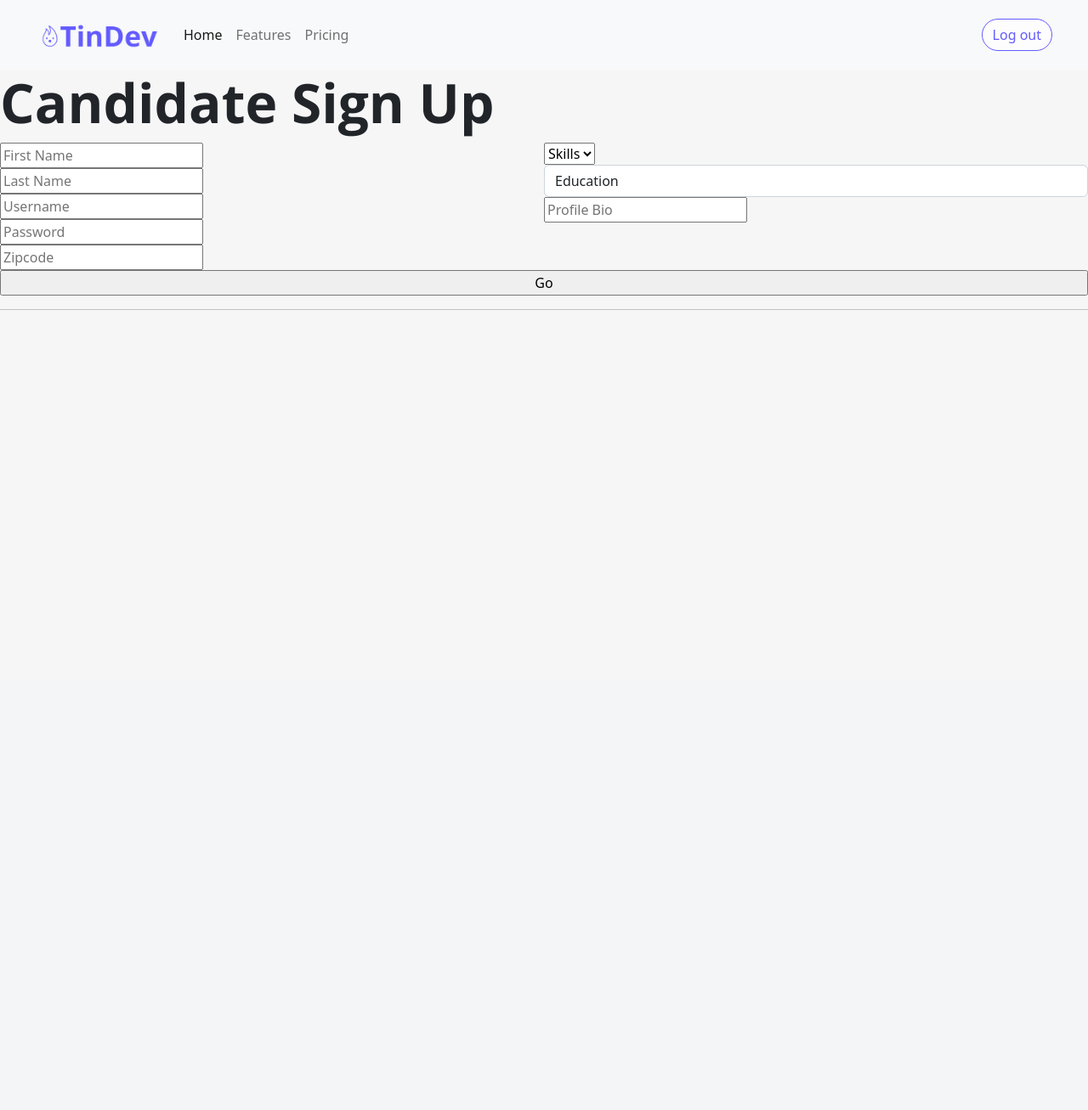
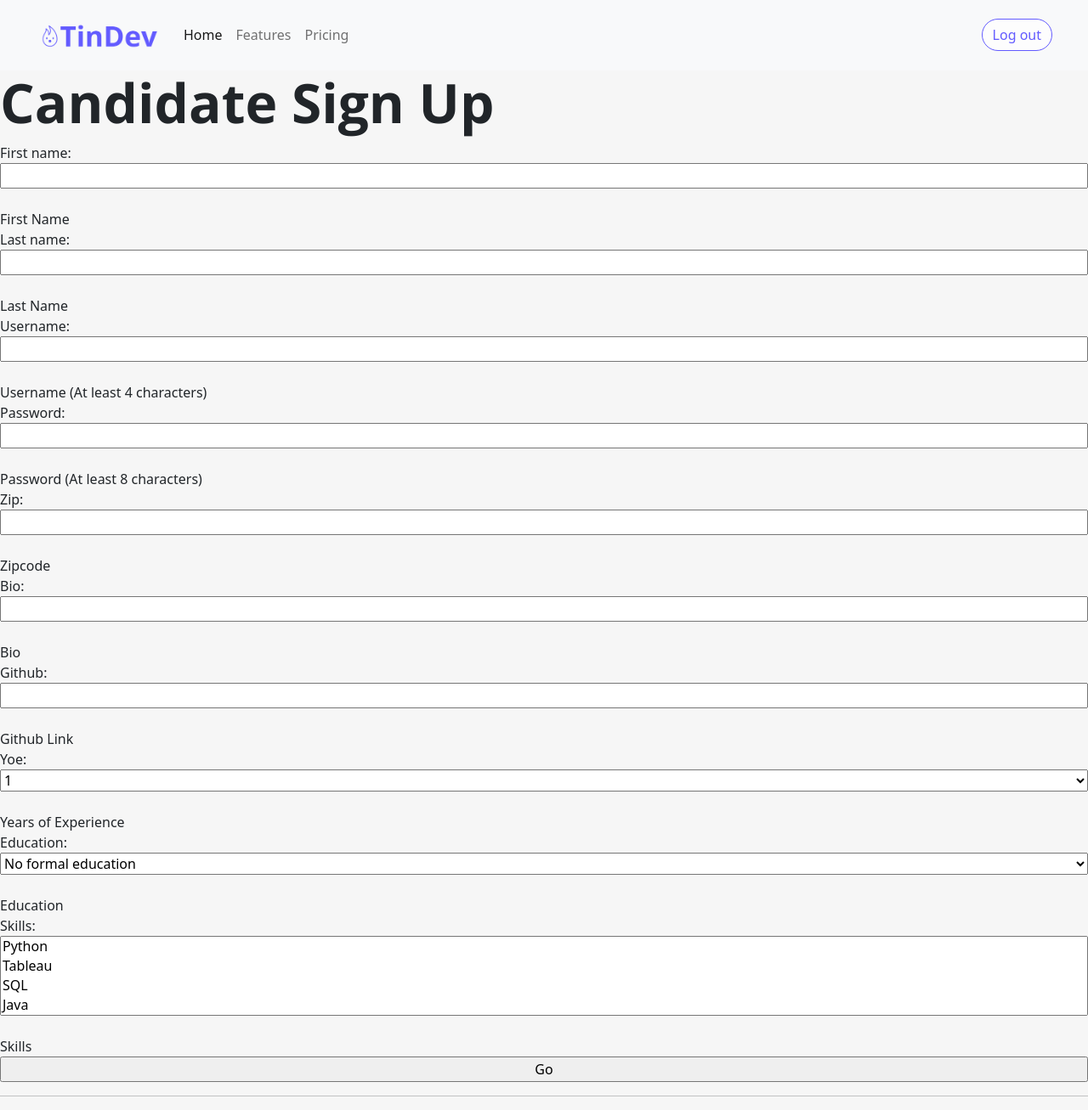
Before and after one commit to lauren-l/TinDev, a Django app: page /signup_candidate in a window 1280 px wide. Shown: the whole page at 85% size. Before the commit the page ends 365 px from the top, so only its background shows below. Run offline with Django 4.2, Linux system fonts and the light colour scheme.

Commit message:
ugly signup pages complete, slight modifications to model

```diff
--- a/TinDev/app/forms.py
+++ b/TinDev/app/forms.py
@@ -1,20 +1,111 @@
 from django import forms
 from django.core.validators import *
+from django.core.exceptions import ValidationError
+from .models import *
+from django.forms.widgets import *
+
+# CONSTANTS
+EDU_CHOICES =(
+    ("1", "No formal education"),
+    ("2", "Coding bootcamp or equivalent"),
+    ("3", "Primary education"),
+    ("4", "Secondary education or high school"),
+    ("5", "Vocational qualification"),
+    ("6", "Bachelor's degree"),
+    ("7", "Master's degree"),
+    ("8", "Doctorate or higher"),
+    ("9", "GED")
+)
+YOE_CHOICES =(
+    ("1", "1"),
+    ("2", "2"),
+    ("3", "3"),
+    ("4", "4"),
+    ("5", "5"),
+    ("6", "6"),
+    ("7", "7"),
+    ("8", "8"),
+    ("9", "9"),
+    ("10", "10")
+)
+
+SKILL_CHOICES = (
+    ("1", "Python"),
+    ("2", "Tableau"),
+    ("3", "SQL"),
+    ("4", "Java"),
+    ("5", "C++"),
+    ("6", "C"),
+    ("7", "Go"),
+    ("8", "PHP"),
+    ("9", "R"),
+    ("10", "Swift"),
+    ("11", "HTML"),
+    ("12", "CSS"),
+    ("13", "JavaScript"),
+    ("14", "AWS"),
+    ("15", "Bash"),
+    ("16", "Perl"),
+    ("17", "Azure"),
+    ("18", "React.js"),
+    ("19", "MySQL"),
+    ("20", "Machine Learning"),
+    ("21", "Vue.js"),
+    ("22", "C#"),
+    ("23", "Natual Language Processing"),
+    ("24", "Docker")
+)
+
+# CUSTOM VALIDATORS
+def clean_first_name(data):
+
+    # Check for non alphabet chars
+    if not data.isalpha():
+        raise ValidationError('Invalid first/last name: nonalphabet characters')
+
+    return data
+
+def clean_last_name(data):
+
+    # Check for non alphabet chars
+    if not data.isalpha():
+        raise ValidationError('Invalid first/last name: nonalphabet characters')
+
+    return data
+
+def clean_zip(data):
+
+    # Check if 5 digits
+    if len(str(data)) < 5:
+        raise ValidationError('Invalid zipcode: less than 5 digits')
+    elif len(str(data)) > 5:
+        raise ValidationError('Invalid zipcode: more than 5 digits')
+
+    return data
+
+# recruiter signup form
 
 class RSignUpForm(forms.Form):
-    first_name = forms.CharField(help_text="First Name" min_length=1, required=True, validators=[clean_name])
-    last_name = forms.CharField(help_text="Last Name", min=1, required=True, validators=[clean_name])
-    username = forms.CharField(help_text="Username (At least 4 characters)", min=4, required=True, validators=[validate_slug])
-    password = forms.CharField(help_text="Password (At least 8 characters)", min=8, required=True, validators=[validate_slug])
-    zip = forms.CharField(help_text="Zipcode", min=5, required=True, validators=[validate_slug])
-    company = forms.TypedChoiceField(help_text="Company", required=True, validators=[validate_slug])
 
-    def clean_name(self):
-        data = self.cleaned_data['first_name']
+    first_name = forms.CharField(help_text="First Name", max_length=50, required=True, validators=[clean_first_name, MaxLengthValidator(50)])
+    last_name = forms.CharField(help_text="Last Name", max_length=50,required=True, validators=[clean_last_name, MaxLengthValidator(50)])
+    username = forms.CharField(help_text="Username (At least 4 characters)", min_length=4, required=True, validators=[validate_slug, MaxLengthValidator(50)])
+    password = forms.CharField(help_text="Password (At least 8 characters)", min_length=8, required=True, validators=[validate_slug, MaxLengthValidator(50)], widget=forms.PasswordInput)
+    zip = forms.IntegerField(help_text="Zipcode", required=True, validators=[clean_zip])
+    company = forms.CharField(help_text="Company", max_length=50, required=True, validators=[validate_slug, MaxLengthValidator(50)])
 
-        # Check for non alphabet chars
-        if not data.isalpha():
-            raise ValidationError('Invalid first name: nonalphabet characters')
 
-        # Remember to always return the cleaned data.
-        return data
+# recruiter signup form
+
+class CSignUpForm(forms.Form):
+    first_name = forms.CharField(help_text="First Name", max_length=50, required=True, validators=[clean_first_name, MaxLengthValidator(50)])
+    last_name = forms.CharField(help_text="Last Name", max_length=50,required=True, validators=[clean_last_name, MaxLengthValidator(50)])
+    username = forms.CharField(help_text="Username (At least 4 characters)", min_length=4, required=True, validators=[validate_slug, MaxLengthValidator(50)])
+    password = forms.CharField(help_text="Password (At least 8 characters)", min_length=8, required=True, validators=[validate_slug, MaxLengthValidator(50)], widget=forms.PasswordInput)
+    zip = forms.IntegerField(help_text="Zipcode", required=True, validators=[clean_zip])
+
+    bio = forms.CharField(help_text="Bio", max_length=500, validators=[MaxLengthValidator(500)])
+    github = forms.URLField(help_text="Github Link", max_length=50, required=True, validators=[URLValidator, MaxLengthValidator(50)])
+    yoe = forms.ChoiceField(help_text="Years of Experience", choices = YOE_CHOICES, required=True)
+    education = forms.ChoiceField(help_text="Education", choices = EDU_CHOICES, required=True)
+    skills = forms.MultipleChoiceField(help_text="Skills", choices = SKILL_CHOICES, required=True)
--- a/TinDev/app/templates/app/signup_candidate.html
+++ b/TinDev/app/templates/app/signup_candidate.html
@@ -49,47 +49,11 @@
 
     <main>
         <H1>Candidate Sign Up</H1>
-        <form>
-            <div class="signup-container">
-                <div class="sign-up">
-                    <input class='skinny' type="text" id="f_name" name="f_name" placeholder="First Name" required><br>
-                    <input class='skinny' type="text" id="l_name" name="l_name" placeholder="Last Name" required><br>
-                    <input class='skinny' type="text" id="username" name="username" placeholder="Username" required><br>
-                    <input class='skinny' type="password" id="password" name="password" placeholder="Password"
-                        required><br>
-                    <input class='skinny' type="text" id="zipcode" name="zipcode" placeholder="Zipcode" required
-                        minlength="5" maxlength="5"><br>
-                </div>
+        <form action="" method="POST">
+            {% csrf_token %}
 
-                <div class="sign-up">
+            {{ form }}
 
-                    <fieldset>
-                        <select name="skills" id="skills">
-                            <option value="" disabled selected>Skills</option>
-
-                        </select>
-                    </fieldset>
-
-                    <select class="form-control dropdown" id="education" name="education">
-                        <option value="" selected="selected" disabled="disabled">Education</option>
-                        <option value="No formal education">No formal education</option>
-                        <option value="No formal education">Coding bootcamp or equivalent</option>
-                        <option value="Primary education">Primary education</option>
-                        <option value="Secondary education">Secondary education or high school</option>
-                        <option value="GED">GED</option>
-                        <option value="Vocational qualification">Vocational qualification</option>
-                        <option value="Bachelor's degree">Bachelor's degree</option>
-                        <option value="Master's degree">Master's degree</option>
-                        <option value="Doctorate or higher">Doctorate or higher</option>
-                    </select>
-                    </fieldset>
-
-
-                    <input class='fat' type="text" id="profile_bio" name="profile_bio" placeholder="Profile Bio"
-                        required><br>
-
-                </div>
-            </div>
             <input type="submit" value="Go">
         </form>
 
--- a/TinDev/app/views.py
+++ b/TinDev/app/views.py
@@ -6,6 +6,9 @@ from django.http import HttpResponse
 from django.contrib.auth.models import User, auth
 from django.contrib.auth import authenticate, login, logout
 from django.contrib import messages
+from django.http import HttpResponseRedirect
+from .forms import RSignUpForm, CSignUpForm
+from .models import Candidate, Recruiter
 
 # Create your views here.
 def home(request):
@@ -31,10 +34,34 @@ def logout_user(request):
     return redirect('home/')
 
 def signup_candidate(request):
-    return render(request, 'app/signup_candidate.html')
+    if request.method == 'POST':
+        form = CSignUpForm(request.POST)
+        if form.is_valid():
+            # create candidate object
+            b1 = Candidate.objects.create(first_name=form.cleaned_data['first_name'], last_name=form.cleaned_data['last_name'], zip=form.cleaned_data['zip'], username=form.cleaned_data['username'], password=form.cleaned_data['password'], bio=form.cleaned_data['bio'], skills=form.cleaned_data['skills'], github=form.cleaned_data['github'], yoe=form.cleaned_data['yoe'], education=form.cleaned_data['education'])
+
+            # redirect to a new URL:
+            return HttpResponseRedirect('/home')
+
+    else:
+        form = CSignUpForm()
+
+    return render(request, 'app/signup_candidate.html', {'form': form})
 
 def signup_recruiter(request):
-    return render(request, 'app/signup_recruiter.html')
+    if request.method == 'POST':
+        form = RSignUpForm(request.POST)
+        if form.is_valid():
+            # create recruiter object
+            b1 = Recruiter.objects.create(first_name=form.cleaned_data['first_name'], last_name=form.cleaned_data['last_name'], company=form.cleaned_data['company'], zip=form.cleaned_data['zip'], username=form.cleaned_data['username'], password=form.cleaned_data['password'])
+
+            # redirect to a new URL:
+            return HttpResponseRedirect('/home')
+
+    else:
+        form = RSignUpForm()
+
+    return render(request, 'app/signup_recruiter.html', {'form': form})
 
 def dashboard_recruiter(request):
     skills = ['html', 'python', 'css']
```
Also changed, not shown: TinDev/app/models.py (+7 -5 lines), TinDev/app/templates/app/signup_recruiter.html (+6 -11 lines), TinDev/app/migrations/0002_rename_jobs_job_rename_years_candidate_yoe_and_more.py (added).
